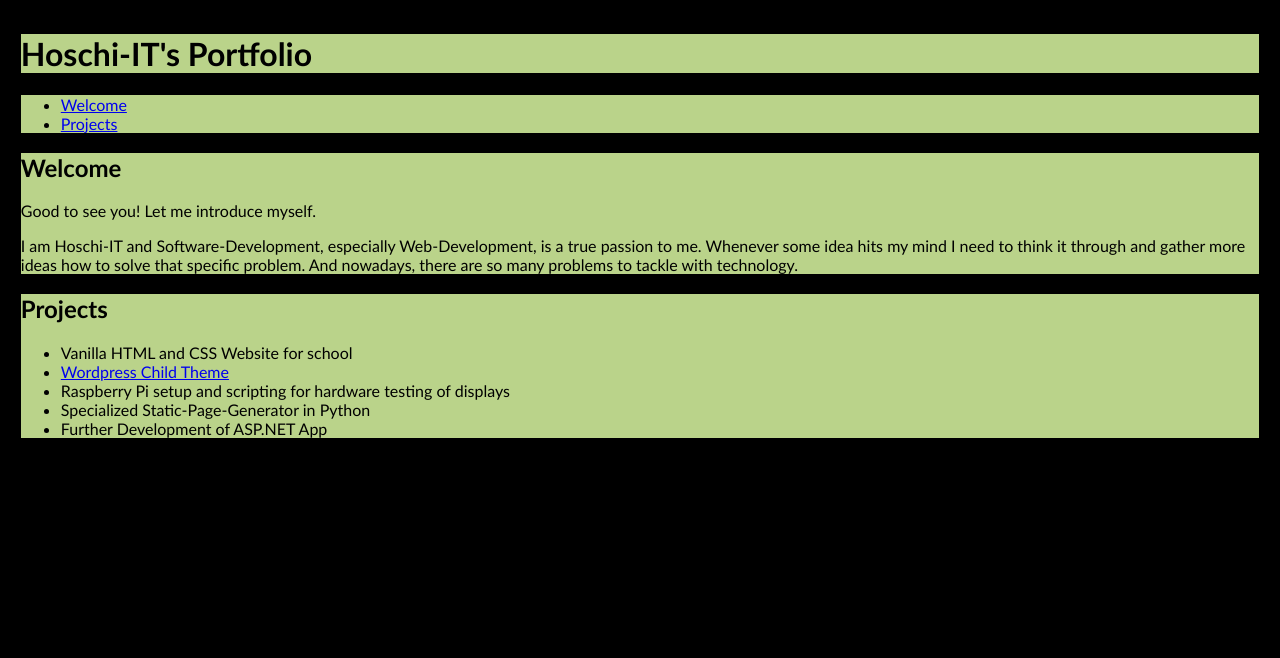
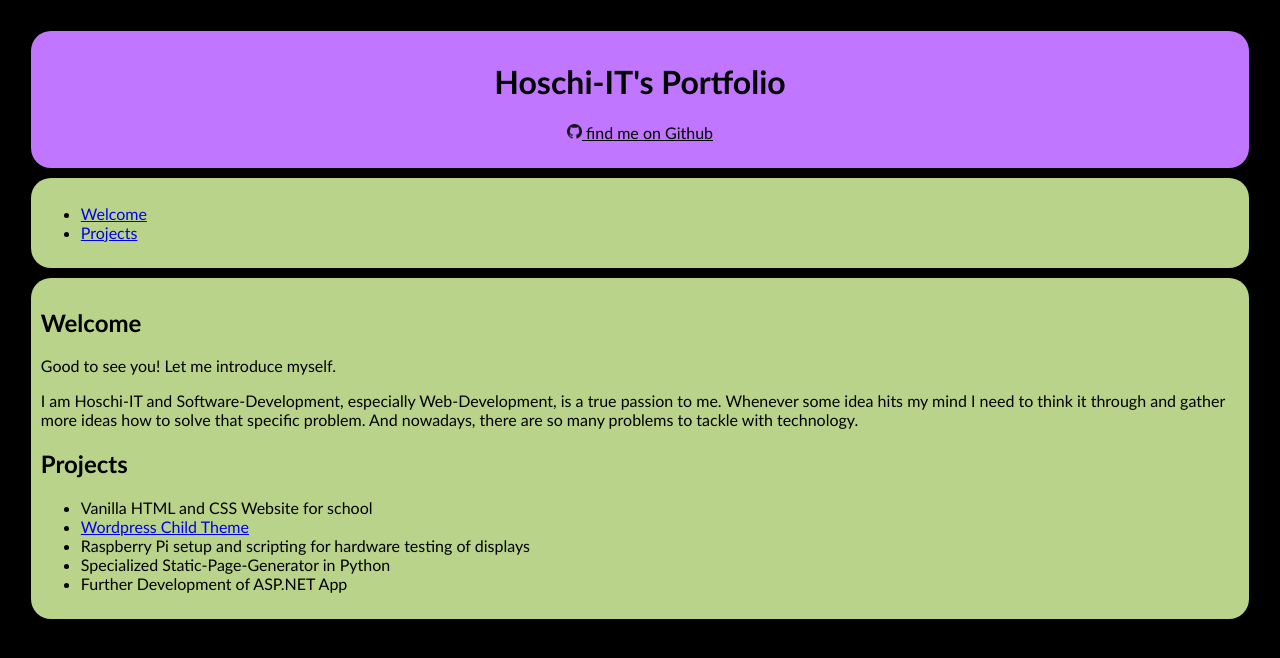
Before and after one commit to hoschi-it/portfolio, a plain HTML site: page www/index.html in a window 1280 px wide. Drawn offline with Linux system fonts and the light colour scheme.

Commit message:
implement different colors, github profile link

```diff
--- a/www/index.html
+++ b/www/index.html
@@ -8,7 +8,13 @@
     <body>
         <header class="tile">
             <h1>Hoschi-IT's Portfolio</h1>
-
+            <p id="profile-link">
+                <a href="https://github.com/hoschi-it"
+                    target="_blank">
+                    <img id="github-logo" src="./assets/GitHub-Mark-64px.png" alt="">
+                    find me on Github
+                </a>
+            </p>
         </header>
 
         <nav class="tile">
@@ -22,8 +28,8 @@
             </ul>
         </nav>
 
-        <main>
-            <section id="welcome-section" class="tile">
+        <main class="tile">
+            <section id="welcome-section" >
                 <h1>Welcome</h1>
                 <p>Good to see you! Let me introduce myself.</p>
                 <p>I am Hoschi-IT and Software-Development, especially Web-Development,
@@ -33,12 +39,12 @@
                     problems to tackle with technology.
                 </p>
             </section>
-            <section id="projects" class="tile">
+            <section id="projects">
                 <h2>Projects</h2>
                 <ul>
                     <li class="project-tile">Vanilla HTML and CSS Website for school</li>
                     <li class="project-tile">
-                        <a href="https://github.com/hoschi-it/catch-responsive-child">
+                        <a target="_blank" href="https://github.com/hoschi-it/catch-responsive-child">
                             Wordpress Child Theme
                         </a>
                     </li>
--- a/www/style.css
+++ b/www/style.css
@@ -1,23 +1,32 @@
-html {
-    background-color: black;
+body {
+    font-family: 'Trebuchet MS', 'Lucida Sans Unicode',
+        'Lucida Grande', 'Lucida Sans', Arial, sans-serif;
+   background-color: black;
     padding: 1vmax;
 }
 
-@media (max-width: 1000px){
-    html {
-        padding: 0;
-        margin: 0;
-    }
+.tile {
+    padding: 10px;
+    margin: 10px;
+    border-radius: 20px;
 }
 
-body {
-    font-family: 'Trebuchet MS', 'Lucida Sans Unicode', 'Lucida Grande', 'Lucida Sans', Arial, sans-serif
+header, footer {
+    background-color: rgb(193, 118, 255);
 }
 
-.tile {
+main, nav {
     background: rgb(186, 211, 138);
 }
 
-nav {
+header * {
+    text-align: center;
+}
 
+#profile-link img {
+    height: 15px;
 }
+
+#profile-link a {
+    color: black;
+}
```
Also changed, not shown: www/assets/GitHub-Mark-64px.png (added).
